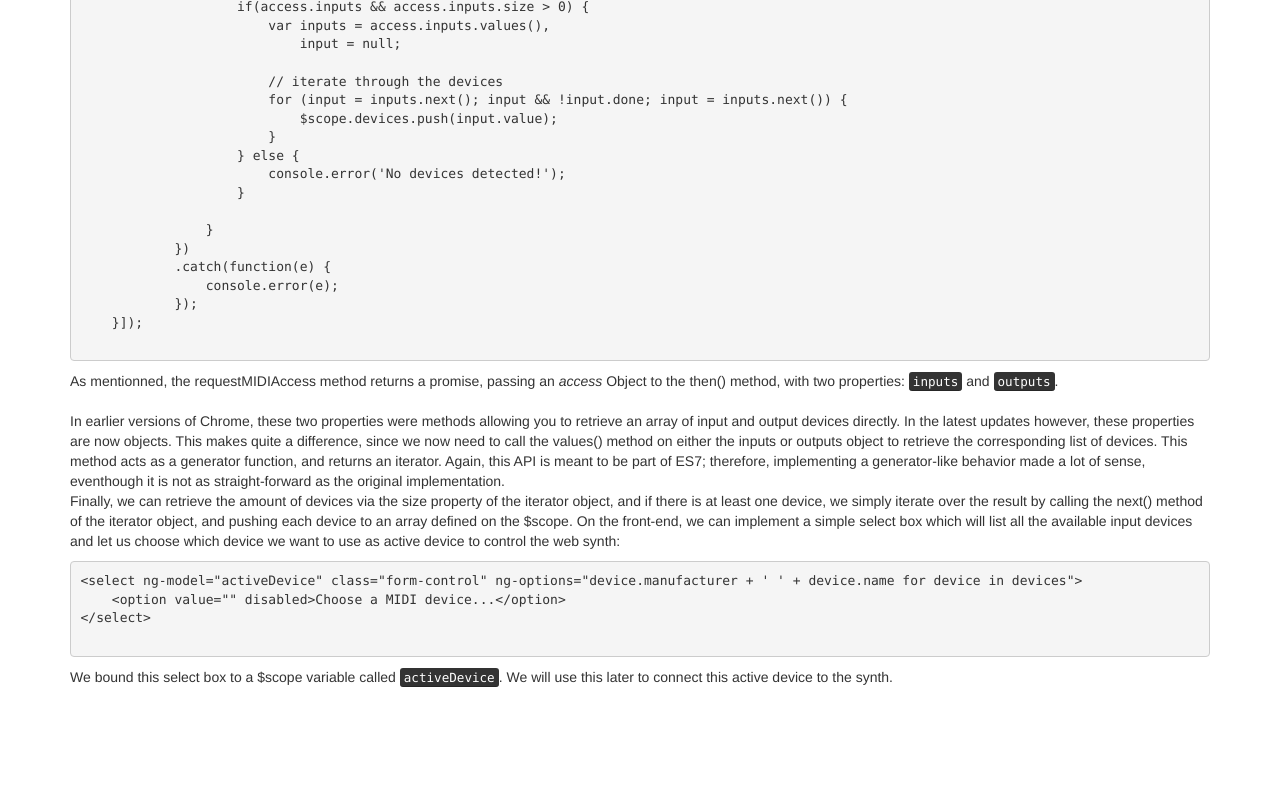
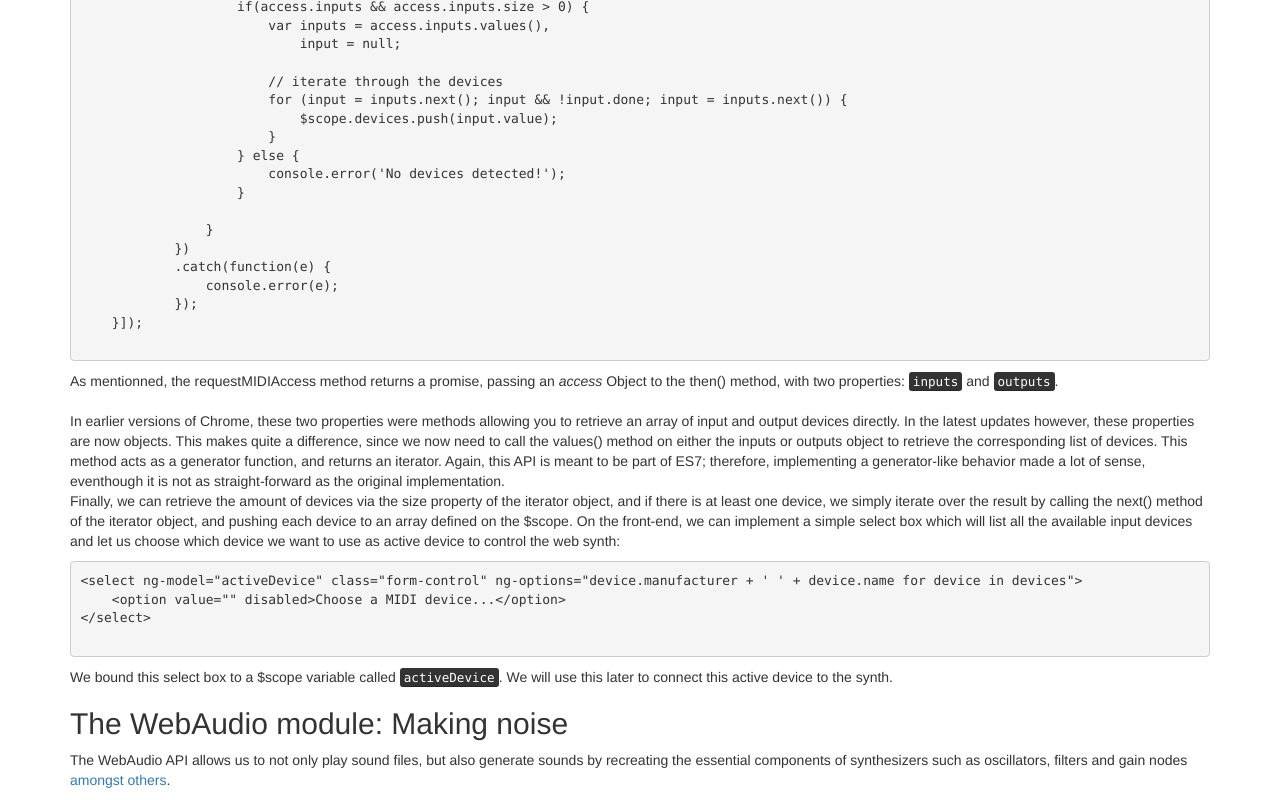
Before and after one commit to stephanepericat/toptal-webaudio-demo, a website: page article/index.html in a window 1280 px wide. Shown: the part 1643-2443 px from the top of the page. Before the commit the page ends 2340 px from the top, so only its background shows below. Drawn offline with nearby package versions, Linux system fonts and the light colour scheme.

Commit message:
webaudio module starter

```diff
--- a/article/index.html
+++ b/article/index.html
@@ -43,7 +43,7 @@
                 <p>You should also install the following libraries to help you build up your aplication: <kbd>Angular.js</kbd>, <kbd>Boostrap</kbd> and <kbd>jQuery</kbd>. Probably the easiest way to do so is via Bower.</p>
             </section>
             <section class="WebMidi-module">
-                <h2>The WebMidi module</h2>
+                <h2>The WebMidi module: connecting to our MIDI devices</h2>
                 <p>Let's start by connecting our MIDI devices to our app. To do so, we will create a simple factory returning a single method. To connect to our MIDI devices via the Web MIDI API, we need to call the <kbd>navigator.requestMIDIAccess()</kbd> method:</p>
                 <pre>
 angular
@@ -104,6 +104,10 @@ angular
                 </pre>
                 <p>We bound this select box to a $scope variable called <kbd>activeDevice</kbd>. We will use this later to connect this active device to the synth.</p>
             </section>
+            <section class="WebAudio-module">
+                <h2>The WebAudio module: Making noise</h2>
+                <p>The WebAudio API allows us to not only play sound files, but also generate sounds by recreating the essential components of synthesizers such as oscillators, filters and gain nodes <a href="https://developer.mozilla.org/en-US/docs/Web/API/AudioContext#Methods" target="_blank">amongst others</a>.</p>
+            </section>
         </div>
     </body>
 </html>
```
